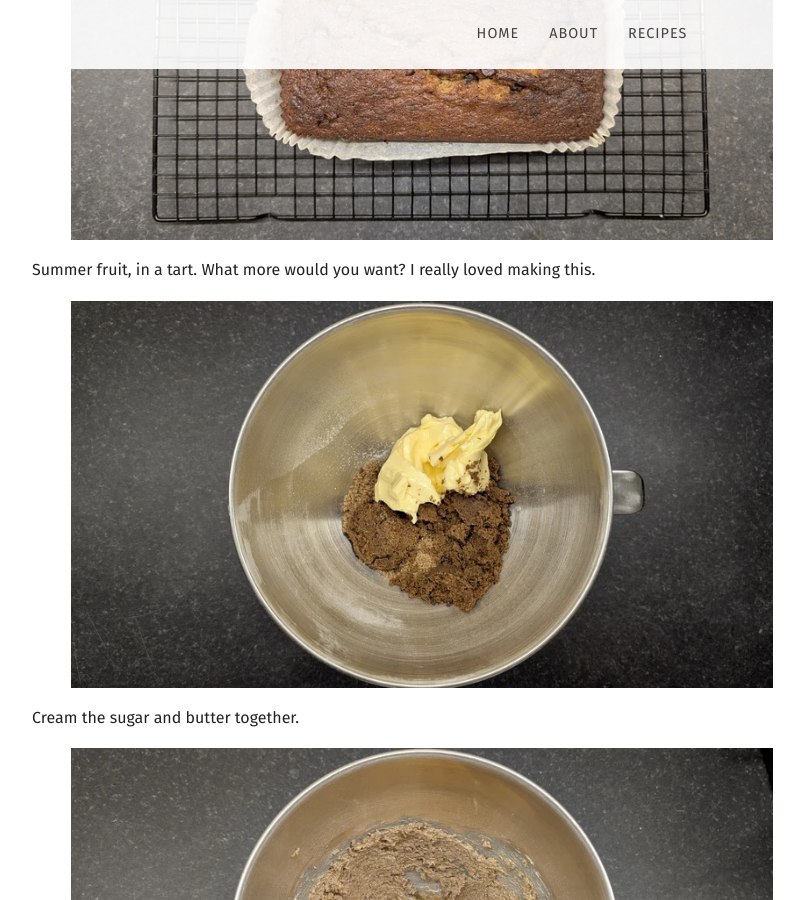
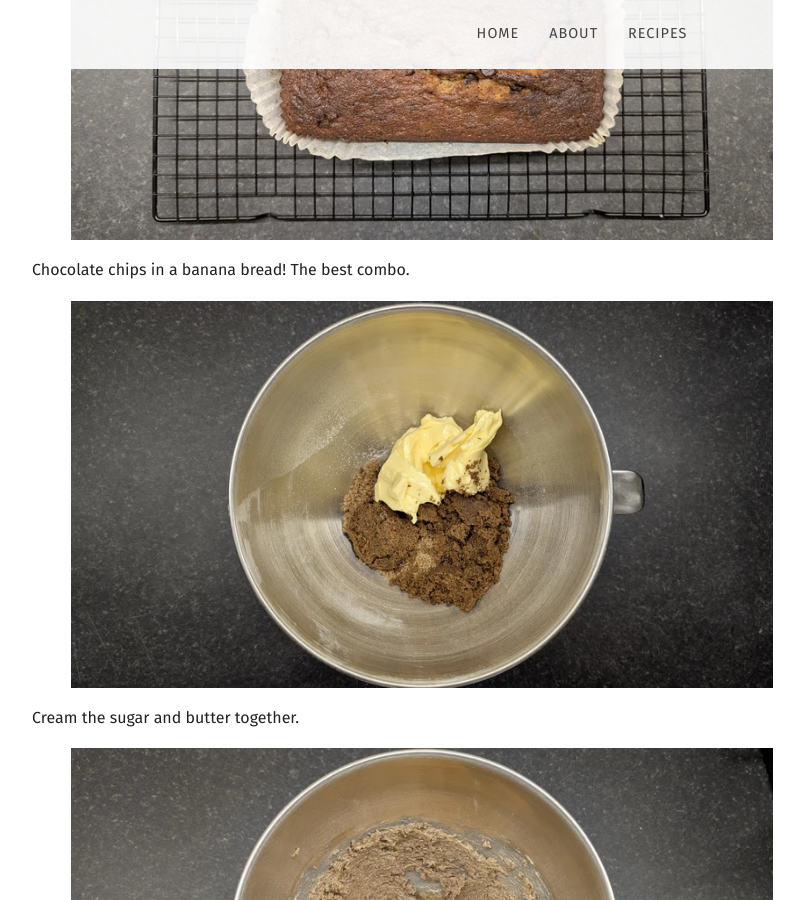
Before and after one commit to mcginleyireland/irishbaking.github.io, a Jekyll site: the page built from _posts/2025-03-22-petras-chocolate-chip-banana-bread.md, in a window 1280 px wide and 900 px high, scrolled down 457 px. Shown: the whole window, without its empty margins (58-862 px from the left). Built offline with Jekyll 4.4.1, drawn with Linux system fonts in a browser that asks for light colours; nearby versions of some CDN libraries; some web fonts are replaced.

Commit message:
Updating the into summary for the banana bread recipe.

```diff
--- a/_posts/2025-03-22-petras-chocolate-chip-banana-bread.md
+++ b/_posts/2025-03-22-petras-chocolate-chip-banana-bread.md
@@ -40,7 +40,7 @@ recipe:
     5. After 5 minutes take the banana bread out of the tin and leave on the wire rack to cool.
 
 ---
-Summer fruit, in a tart. What more would you want? I really loved making this.
+Chocolate chips in a banana bread! The best combo.
 
 ![Cake](https://irishbaking.ie/images/Banana_Breads/Petras_Chocolate_Chip_Banana_Bread/Image_1.webp)
 
```
